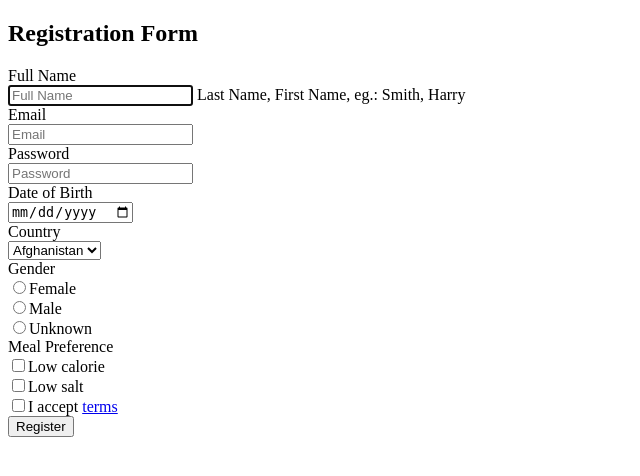
After one commit to sunnysai12345/PMS, a Django app: template templates/company/companyform.html in a window 1280 px wide. The commit adds this page. Shown: the top 476 px of the page, without its empty margins (0-640 px from the left). Run offline with Django 3.2, Linux system fonts and the light colour scheme; the template is opened without the code that fills it, so the values that code supplies are empty; some libraries are stand-ins or nearby versions.

Commit message:
Changes Made

```diff
--- a/PMS/settings.py
+++ b/PMS/settings.py
@@ -38,6 +38,7 @@ INSTALLED_APPS = [
     'django.contrib.messages',
     'django.contrib.staticfiles',
     'company',
+    'bootstrap3'
 ]
 
 MIDDLEWARE = [
--- a/company/forms.py
+++ b/company/forms.py
@@ -3,3 +3,4 @@ from .models import Register
 class Postform(forms.ModelForm):
     class Meta:
         model=Register
+        fields=['c_name','c_ad_details','c_contact','c_details','c_email']
--- a/company/models.py
+++ b/company/models.py
@@ -1,9 +1,14 @@
 from django.db import models
+from django.core.validators import RegexValidator
 
 # Create your models here.
 class Register(models.Model):
     c_name=models.CharField(max_length=20,blank=True,null=True)
     c_details=models.TextField(blank=True)
     c_ad_details=models.TextField(blank=True)
+    phone_regex = RegexValidator(regex=r'^\+?1?\d{9,15}$',
+                                 message="Phone number must be entered in the format: '+999999999'. Up to 15 digits allowed.")
+    c_contact = models.CharField(validators=[phone_regex], blank=True,max_length=15)  # validators should be a list
+    c_email = models.EmailField(blank=True)
     def __str__(self):
         return self.c_name
--- /dev/null
+++ b/templates/company/companyform.html
@@ -0,0 +1,106 @@
+<!DOCTYPE html>
+<html lang="en">
+<head>
+    <meta charset="UTF-8">
+    <title>Title</title>
+</head>
+<body>
+    {% load bootstrap3  %}
+    <div class="container">
+            <form class="form-horizontal" role="form">
+                <h2>Registration Form</h2>
+                <div class="form-group">
+                    <label for="firstName" class="col-sm-3 control-label">Full Name</label>
+                    <div class="col-sm-9">
+                        <input type="text" id="firstName" placeholder="Full Name" class="form-control" autofocus>
+                        <span class="help-block">Last Name, First Name, eg.: Smith, Harry</span>
+                    </div>
+                </div>
+                <div class="form-group">
+                    <label for="email" class="col-sm-3 control-label">Email</label>
+                    <div class="col-sm-9">
+                        <input type="email" id="email" placeholder="Email" class="form-control">
+                    </div>
+                </div>
+                <div class="form-group">
+                    <label for="password" class="col-sm-3 control-label">Password</label>
+                    <div class="col-sm-9">
+                        <input type="password" id="password" placeholder="Password" class="form-control">
+                    </div>
+                </div>
+                <div class="form-group">
+                    <label for="birthDate" class="col-sm-3 control-label">Date of Birth</label>
+                    <div class="col-sm-9">
+                        <input type="date" id="birthDate" class="form-control">
+                    </div>
+                </div>
+                <div class="form-group">
+                    <label for="country" class="col-sm-3 control-label">Country</label>
+                    <div class="col-sm-9">
+                        <select id="country" class="form-control">
+                            <option>Afghanistan</option>
+                            <option>Bahamas</option>
+                            <option>Cambodia</option>
+                            <option>Denmark</option>
+                            <option>Ecuador</option>
+                            <option>Fiji</option>
+                            <option>Gabon</option>
+                            <option>Haiti</option>
+                        </select>
+                    </div>
+                </div> <!-- /.form-group -->
+                <div class="form-group">
+                    <label class="control-label col-sm-3">Gender</label>
+                    <div class="col-sm-6">
+                        <div class="row">
+                            <div class="col-sm-4">
+                                <label class="radio-inline">
+                                    <input type="radio" id="femaleRadio" value="Female">Female
+                                </label>
+                            </div>
+                            <div class="col-sm-4">
+                                <label class="radio-inline">
+                                    <input type="radio" id="maleRadio" value="Male">Male
+                                </label>
+                            </div>
+                            <div class="col-sm-4">
+                                <label class="radio-inline">
+                                    <input type="radio" id="uncknownRadio" value="Unknown">Unknown
+                                </label>
+                            </div>
+                        </div>
+                    </div>
+                </div> <!-- /.form-group -->
+                <div class="form-group">
+                    <label class="control-label col-sm-3">Meal Preference</label>
+                    <div class="col-sm-9">
+                        <div class="checkbox">
+                            <label>
+                                <input type="checkbox" id="calorieCheckbox" value="Low calorie">Low calorie
+                            </label>
+                        </div>
+                        <div class="checkbox">
+                            <label>
+                                <input type="checkbox" id="saltCheckbox" value="Low salt">Low salt
+                            </label>
+                        </div>
+                    </div>
+                </div> <!-- /.form-group -->
+                <div class="form-group">
+                    <div class="col-sm-9 col-sm-offset-3">
+                        <div class="checkbox">
+                            <label>
+                                <input type="checkbox">I accept <a href="#">terms</a>
+                            </label>
+                        </div>
+                    </div>
+                </div> <!-- /.form-group -->
+                <div class="form-group">
+                    <div class="col-sm-9 col-sm-offset-3">
+                        <button type="submit" class="btn btn-primary btn-block">Register</button>
+                    </div>
+                </div>
+            </form> <!-- /form -->
+        </div> <!-- ./container -->
+</body>
+</html>
```
Also changed, not shown: company/templates/index.html (added, +10 -0 lines), company/views.py (+17 -2 lines), templates/company/tempform.html (+5 -14 lines), db.sqlite3.
